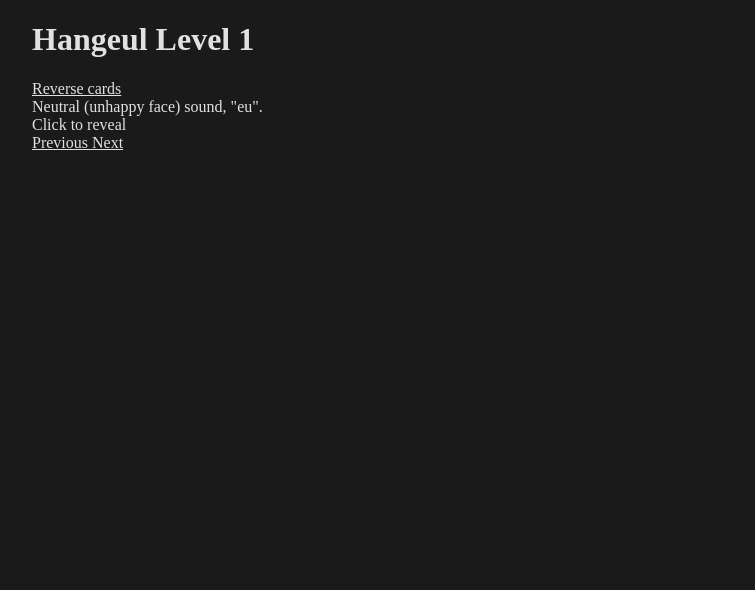
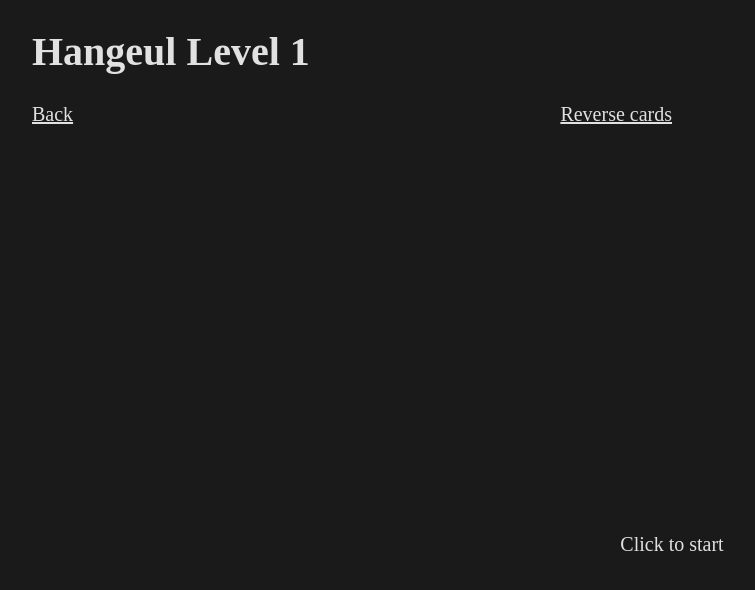
Before and after one commit to pslyman/Angular-Flash-Cards-for-Language-Learning, an Angular app: page /sets/review/1 in a window 1280 px wide. Shown: the top 590 px of the page, without its empty margins (288-1043 px from the left). Built offline with nearby package versions, Linux system fonts and the light colour scheme.

Commit message:
add some styling

```diff
--- a/src/app/components/flash-cards/flash-cards.component.html
+++ b/src/app/components/flash-cards/flash-cards.component.html
@@ -1,22 +1,45 @@
-<a role="button" href="javascript:void(0)" (click)="reverseCards = !reverseCards;">Reverse cards</a>
-
-<div class="card-group" *ngIf="reverseCards">
-    <div class="top">{{ set.cards[currentCardIterator].front }}</div>
-
-    <div class="bottom" (click)="hideCard = !hideCard">{{ hideCard ? "Click to reveal" :
-        set.cards[currentCardIterator].back
-        }}</div>
+<div class="center-buttons">
+    <a role="button" routerLink="/sets/overview/{{ set.id }}">Back</a>
+    <br />
+    <a
+        role="button"
+        href="javascript:void(0)"
+        *ngIf="!hasStarted"
+        (click)="reverseCards = !reverseCards;"
+        >Reverse cards</a
+    >
 </div>
 
-<div class="card-group" *ngIf="!reverseCards">
+<div class="card-group" *ngIf="reverseCards && hasStarted">
+    <div class="top center-text">
+        {{ set.cards[currentCardIterator].front }}
+    </div>
 
-
-    <div class="top" >{{ set.cards[currentCardIterator].back }}</div>
-
-    <div class="bottom" (click)="hideCard = !hideCard">{{ hideCard ? "Click to reveal" :
-        set.cards[currentCardIterator].front
-        }}</div>
+    <div class="bottom center-text" (click)="hideCard = !hideCard">
+        {{ hideCard ? "Click to reveal" : set.cards[currentCardIterator].back }}
+    </div>
 </div>
 
-<a role="button" href="javascript:void(0)" (click)="newCard(-1)">Previous </a>
-<a role="button" href="javascript:void(0)" (click)="newCard(1)">Next</a>
+<div class="card-group" *ngIf="!reverseCards && hasStarted">
+    <div class="top center-text">{{ set.cards[currentCardIterator].back }}</div>
+
+    <div class="bottom center-text" (click)="hideCard = !hideCard">
+        {{ hideCard ? "Click to reveal" : set.cards[currentCardIterator].front
+        }}
+    </div>
+</div>
+
+<div
+    *ngIf="!hasStarted"
+    (click)="hasStarted = !hasStarted"
+    class="center-text start-box"
+>
+    <span class="center-text">Click to start</span>
+</div>
+
+<div class="center-buttons" *ngIf="hasStarted">
+    <a role="button" href="javascript:void(0)" (click)="newCard(-1)"
+        >Previous
+    </a>
+    <a role="button" href="javascript:void(0)" (click)="newCard(1)">Next</a>
+</div>
--- a/src/app/components/flash-cards/flash-cards.component.scss
+++ b/src/app/components/flash-cards/flash-cards.component.scss
@@ -12,3 +12,20 @@
         height: 50%;
     }
 }
+
+.center-text {
+    display: flex;
+    justify-content: center;
+    text-align: center;
+    align-self: center;
+}
+
+.start-box {
+    position: absolute;
+    left: 50%;
+    right: 50%;
+    width: 50%;
+    height: 50%;
+    min-height: 400px;
+    height: 100%;
+}
--- a/src/app/components/flash-cards/flash-cards.component.ts
+++ b/src/app/components/flash-cards/flash-cards.component.ts
@@ -1,5 +1,5 @@
 import { Component, OnInit } from '@angular/core';
-import { ActivatedRoute } from '@angular/router';
+import { ActivatedRoute, RouterModule } from '@angular/router';
 import { Card, Set } from '../../interfaces/sets.interface'
 import { cardSets } from '../../constants/sets.constants';
 import { CommonModule } from '@angular/common';
@@ -7,7 +7,7 @@ import { CommonModule } from '@angular/common';
 @Component({
   selector: 'app-flash-cards',
   standalone: true,
-  imports: [CommonModule],
+  imports: [CommonModule, RouterModule],
   templateUrl: './flash-cards.component.html',
   styleUrl: './flash-cards.component.scss'
 })
@@ -25,6 +25,7 @@ export class FlashCardsComponent implements OnInit {
   currentCardIterator = 0;
   hideCard = true;
   reverseCards = false;
+  hasStarted = false;
 
   ngOnInit(): void {
     this.setId = this.route.snapshot.paramMap.get("setId") ?? "";
--- a/src/app/components/home/home.component.html
+++ b/src/app/components/home/home.component.html
@@ -1,6 +1,10 @@
 <h3>Angular Flash Cards for Language Learning</h3>
 <p>Currently contained are some early flash card sets for Korean. Choose a set below.</p>
 
+<ul>
 <div *ngFor="let set of cardSets">
+  <li>
   <a routerLink="/sets/overview/{{ set.id }}">{{ set.name }}</a>
+  </li>
 </div>
+</ul>
--- a/src/app/components/set-overview/set-overview.component.html
+++ b/src/app/components/set-overview/set-overview.component.html
@@ -1,11 +1,14 @@
 <p>{{set.description}}</p>
 
-<a role="button" [routerLink]="['home']">Back</a>
-<br>
-<a role="button" [routerLink]="['/sets/review', setId]">Review</a>
-<br>
-<br>
-<a role="button" href="javascript:void(0)" (click)="flipPreviews()">{{ viewFront ? 'View backs' : 'View fronts' }}</a>
+<div class="center-buttons">
+    <a role="button" [routerLink]="['home']">Back</a>
+
+    <a role="button" href="javascript:void(0)" (click)="flipPreviews()"
+        >{{ viewFront ? 'View backs' : 'View fronts' }}</a
+    >
+
+  <a role="button" [routerLink]="['/sets/review', setId]">Review</a>
+</div>
 
 <ol>
     <li *ngFor="let cards of set.cards">
--- a/src/styles.scss
+++ b/src/styles.scss
@@ -1,4 +1,3 @@
-
 h1,
 h2,
 h3,
@@ -10,17 +9,28 @@ p,
 a,
 div,
 li {
-  color: #e1e1e1;
+    color: #e1e1e1;
+    line-height: 30px;
 }
 
-p {
+p,
+div,
+li,
+a,
+span {
     margin-top: 5px;
     margin-bottom: 5px;
+    font-size: 20px;
 }
 
 html,
 body {
-  background-color: #1a1a1a;
-  margin: 0;
-  padding: 0;
+    background-color: #1a1a1a;
+    margin: 0;
+    padding: 0;
 }
+
+.center-buttons {
+    display: flex;
+    justify-content: space-between;
+}
```
